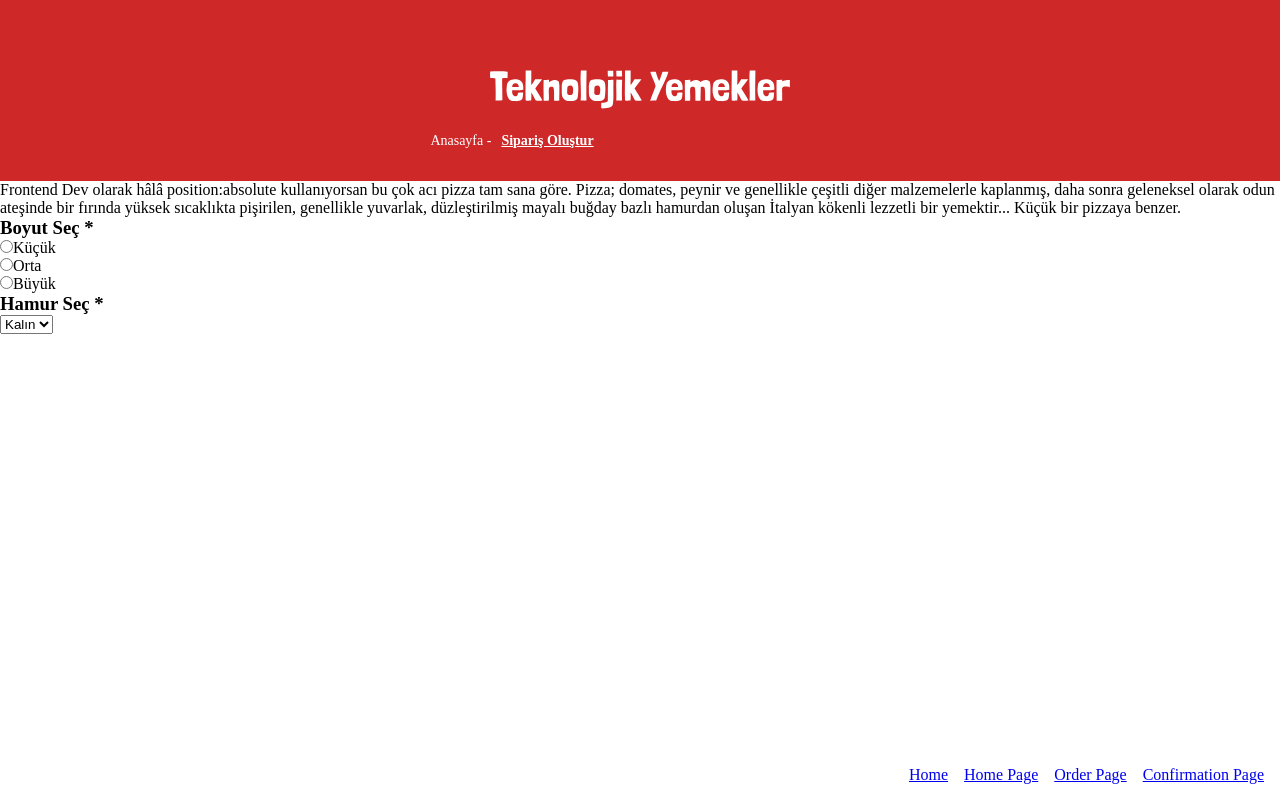
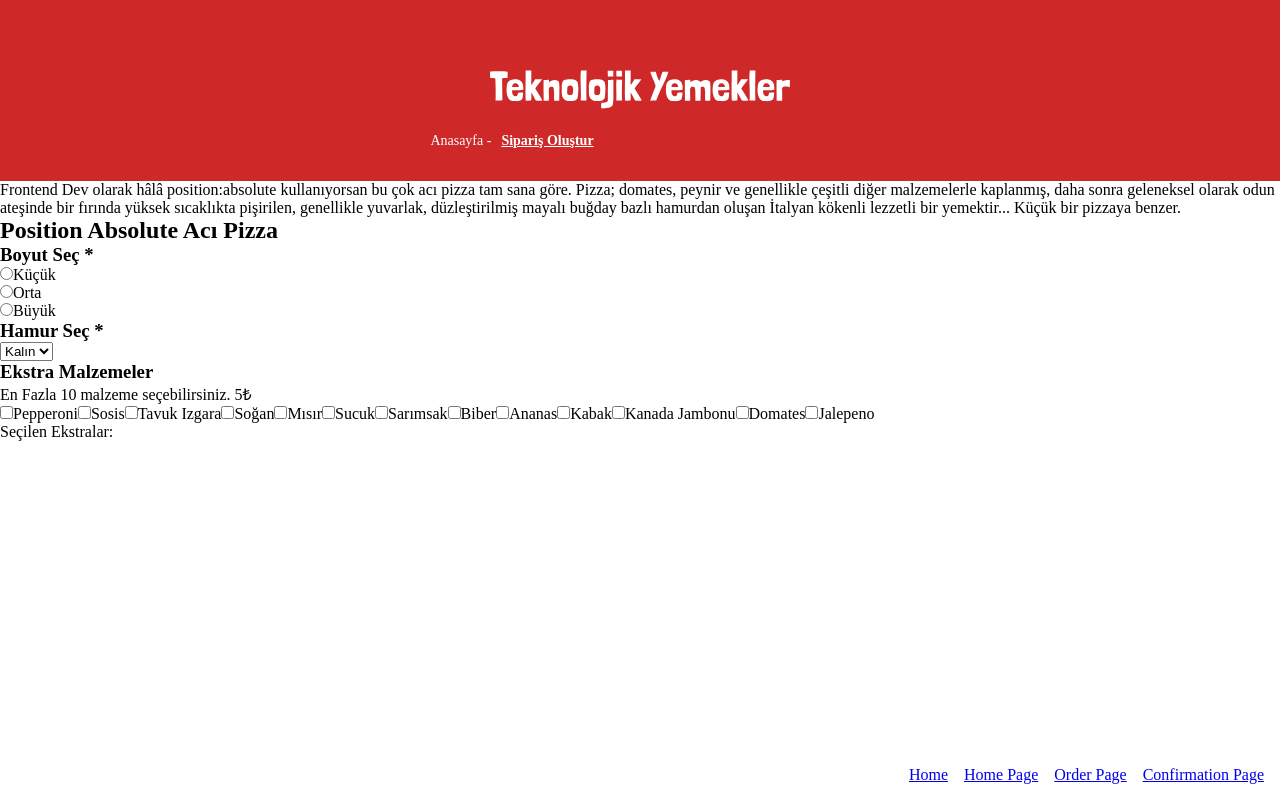
Before and after one commit to DuyguBicer/fsweb-s8-challange-pizza, a React (Vite) app: page /order in a window 1280 px wide. Built offline with nearby package versions, Linux system fonts and the light colour scheme; a web font is replaced by a local one.

Commit message:
ExtraIngredients.jsx
Added ExtraIngredients.jsx component and integrated it into the Order.jsx

```diff
--- a/src/components/ExtraIngredients.jsx
+++ b/src/components/ExtraIngredients.jsx
@@ -1,11 +1,52 @@
 import React from 'react'
 
-function ExtraIngredients() {
+
+
+
+function ExtraIngredients({ ingredients = [], ekstra=[], onChange }) {
+
+
+const handleExtraChange = (e) => {
+    const { value, checked } = e.target;
+
+
+    let newValues;
+
+    if (checked) {
+      if (ekstra.length < 10) {
+        newValues = [...ekstra, value];
+      } else {
+         newValues = [...ekstra];
+      }
+        } else {
+      newValues = ekstra.filter((item) => item !== value);
+    }
+
+      onChange?.(newValues);
+    }
+
   return (
+
     <div>
       <h3>Ekstra Malzemeler</h3>
+      <p>En Fazla 10 malzeme seçebilirsiniz. 5₺</p>
+      <form>
+        {ingredients.map((item, i) => (
+          <label key={i}>
+            <input
+              type="checkbox"
+              value={item}
+              checked={ekstra.includes(item)}
+              onChange={handleExtraChange}
+              disabled={
+                !ekstra.includes(item) && ekstra.length >= 10
+              }
+            />
+            <span>{item}</span>
+          </label>
+        ))}
+      </form>
     </div>
-  )
-}
+)}
 
 export default ExtraIngredients
--- a/src/components/PizzaDetails.jsx
+++ b/src/components/PizzaDetails.jsx
@@ -6,13 +6,17 @@ import PizzaSizeSelector from "./PizzaSizeSelector"
 import PriceSummary from "./PriceSummary"
 import QuantityAndNote from "./QuantityAndNote"
 import { useState } from "react"
+import pizzas from "../pizzas";
 
 
 function PizzaDetails() {
 
   const [size, setSize] = useState("");
   const [dough, setDough] = useState([]);
+  const [ekstra, setEkstra] = useState([]);
 
+
+const selectedPizza = pizzas[0];
 
   function handleSizeChange(event) {
     setSize(event.target.value);
@@ -23,14 +27,29 @@ function PizzaDetails() {
     setDough(e.target.value);
   }
 
+
+const handleExtrasChange = (selected) => {
+    setEkstra(selected);
+  };
+
+
+
+
   return (
     <div>
-
+       <h2>{selectedPizza.name}</h2>
       <PizzaSizeSelector
         selectedSize={size} onSizeChange={handleSizeChange}
       />
       <DoughSelector onDoughChange={handleDoughChange}
       />
+       <ExtraIngredients
+        ingredients={selectedPizza.ingredients}
+        ekstra={ekstra}
+        onChange={handleExtrasChange}
+      />
+
+      <p>Seçilen Ekstralar: {ekstra.join(", ")}</p>
     </div>
   )
 }
--- a/src/pizzas.js
+++ b/src/pizzas.js
@@ -9,21 +9,19 @@ const pizzas = [
         sizes:["Büyük", "Orta", "Küçük"],
         doughOptions:["Kalın" , "İnce"],
         ingredients: [
-            {topping1: "Pepperoni" },
-            {topping2:"Sosis"},
-            {topping3:"Tavuk Izgara"},
-            {topping4:"Soğan"},
-            {topping5:"Mısır"},
-            {topping6: "Sucuk" },
-            {topping7:"Sarımsak" },
-            {topping8: "Biber" },
-            {topping9: "Ananas" },
-            {topping10: "Kabak" },
-            {topping11: "Kanada Jambonu" },
-            {topping12: "Domates" },
-            {topping13: "Jalepeno" }
-
-
+            "Pepperoni",
+            "Sosis",
+            "Tavuk Izgara",
+            "Soğan",
+            "Mısır",
+            "Sucuk",
+            "Sarımsak",
+            "Biber",
+            "Ananas",
+            "Kabak",
+            "Kanada Jambonu",
+            "Domates",
+            "Jalepeno"
         ]
     },
     {
@@ -36,20 +34,19 @@ const pizzas = [
         sizes:["Büyük", "Orta", "Küçük"],
         doughOptions:["Kalın" , "İnce"],
         ingredients: [
-            {topping1: "Pepperoni" },
-            {topping2:"Sosis"},
-            {topping3:"Tavuk Izgara"},
-            {topping4:"Soğan"},
-            {topping5:"Mısır"},
-            {topping6: "Sucuk"},
-            {topping7:"Sarımsak"},
-            {topping8: "Biber"},
-            {topping9: "Ananas" },
-            {topping10: "Kabak" },
-            {topping11: "Kanada Jambonu"},
-            {topping12: "Domates" },
-            {topping13: "Jalepeno" }
-
+            "Pepperoni",
+            "Sosis",
+            "Tavuk Izgara",
+            "Soğan",
+            "Mısır",
+            "Sucuk",
+            "Sarımsak",
+            "Biber",
+            "Ananas",
+            "Kabak",
+            "Kanada Jambonu",
+            "Domates",
+            "Jalepeno"
         ]
     }
 ]
```
